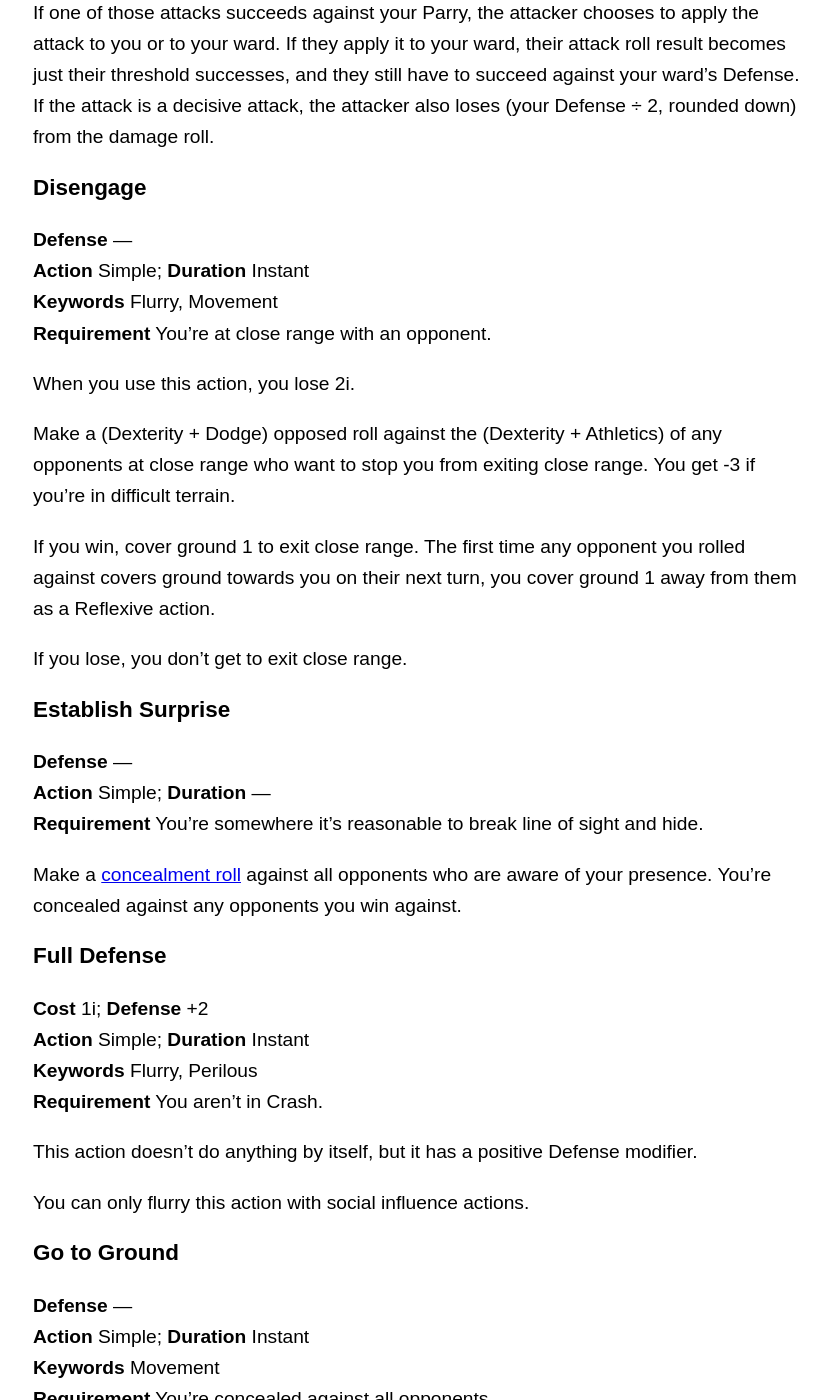
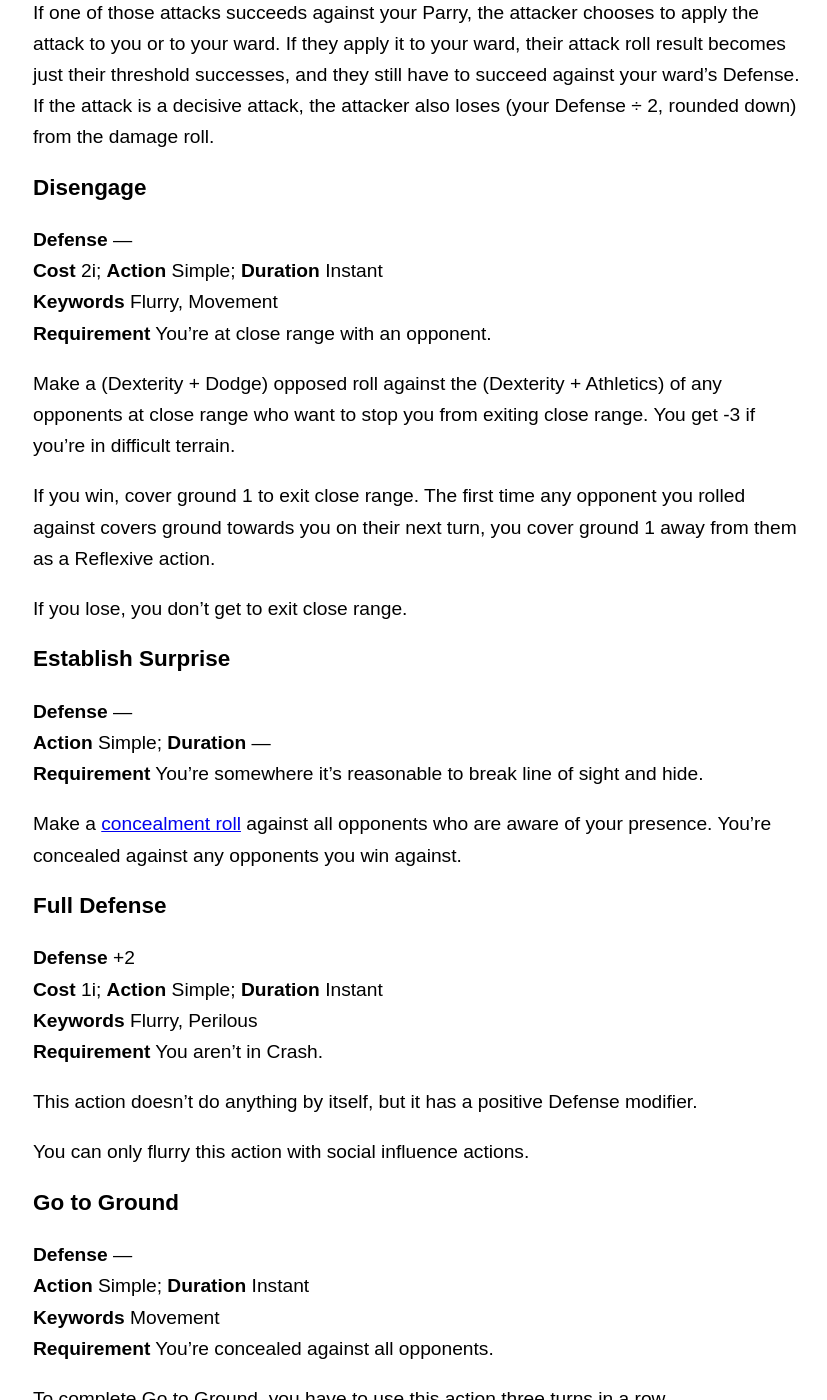
Before and after one commit to lost-egg/lost-egg.github.io, a Jekyll site: the page built from combat.md, in a window 1280 px wide and 1400 px high, scrolled down 7514 px. Shown: the whole window, without its empty margins (223-1050 px from the left). Built offline with Jekyll 4.4.1, drawn with Linux system fonts in a browser that asks for light colours.

Commit message:
Tweak cost

```diff
--- a/combat.md
+++ b/combat.md
@@ -137,11 +137,9 @@ If one of those attacks succeeds against your Parry, the attacker chooses to app
 ### Disengage
 
 **Defense** ---
-**Action** Simple; **Duration** Instant
+**Cost** 2i; **Action** Simple; **Duration** Instant
 **Keywords** Flurry, Movement
 **Requirement** You're at close range with an opponent.
-
-When you use this action, you lose 2i.
 
 Make a (Dexterity + Dodge) opposed roll against the (Dexterity + Athletics) of any opponents at close range who want to stop you from exiting close range. You get -3 if you're in difficult terrain.
 
@@ -159,8 +157,8 @@ Make a [concealment roll](#concealment-roll) against all opponents who are aware
 
 ### Full Defense
 
-**Cost** 1i; **Defense** +2
-**Action** Simple; **Duration** Instant
+**Defense** +2
+**Cost** 1i; **Action** Simple; **Duration** Instant
 **Keywords** Flurry, Perilous
 **Requirement** You aren't in Crash.
 
```
